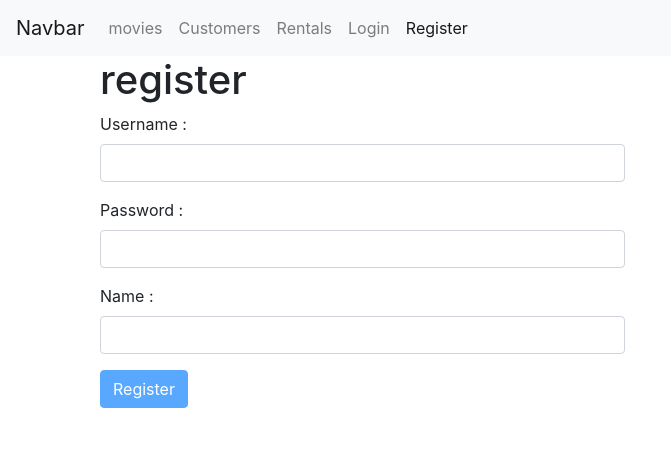
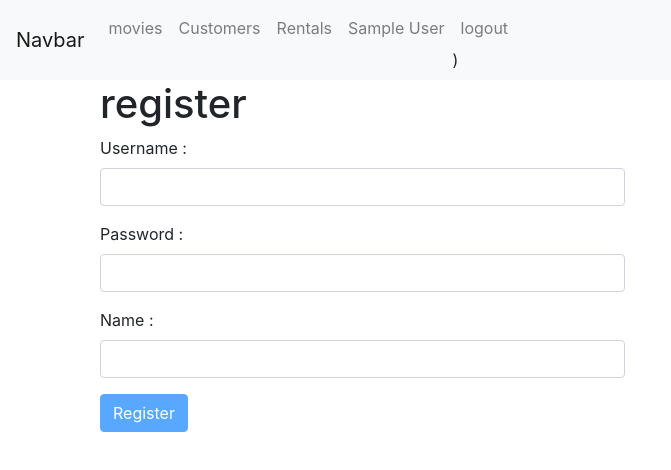
Before and after one commit to aymenzitouni/Items_Dashboard_ReactJs, a React (Create React App) app: page /register in a window 1280 px wide. Shown: the top 470 px of the page, without its empty margins (0-671 px from the left). Built offline with nearby package versions, Linux system fonts and the light colour scheme; sample sign-in values are in the browser's storage.

Commit message:
logout component

```diff
--- a/package.json
+++ b/package.json
@@ -11,6 +11,7 @@
     "bootstrap": "^4.5.2",
     "font-awesome": "^4.7.0",
     "joi-browser": "^13.4.0",
+    "jwt-decode": "^2.2.0",
     "loadsh": "0.0.4",
     "react": "^16.13.1",
     "react-dom": "^16.13.1",
--- a/src/App.js
+++ b/src/App.js
@@ -1,6 +1,7 @@
 import React, { Component } from "react";
 import { Route, Switch, Redirect } from "react-router-dom";
 import { ToastContainer } from "react-toastify";
+import jwtDecode from "jwt-decode";
 import Movies from "./components/movies";
 import Navbar from "./components/navbar";
 import Home from "./components/home";
@@ -11,18 +12,29 @@
 import LoginForm from "./components/loginForm";
 import RegisterForm from "./components/registerForm";
 import "react-toastify/dist/ReactToastify.css";
+import Logout from "./components/logout";
 
 class App extends Component {
   state = {};
+  componentDidMount() {
+    try {
+      const jwt = localStorage.getItem("token");
+      const user = jwtDecode(jwt);
+      this.setState({ user });
+      console.log(user);
+    } catch (ex) {}
+  }
   render() {
     return (
       <React.Fragment>
         <ToastContainer />
-        <Navbar />
+        <Navbar user={this.state.user} />
         <main className="container">
           <Switch>
             <Route path="/login" component={LoginForm} />
             <Route path="/register" component={RegisterForm} />
+            <Route path="/logout" component={Logout} />
+
             <Route path="/movies/:_id" component={MovieForm} />
             <Route path="/movies/new" component={MovieForm} />
             <Route path="/movies" component={Movies} />
--- a/src/components/loginForm.jsx
+++ b/src/components/loginForm.jsx
@@ -16,7 +16,8 @@
       const { data } = this.state;
       const { data: jwt } = await login(data.username, data.password);
       localStorage.setItem("token", jwt);
-      this.props.history.push("/movies");
+      window.location = "/";
+
       console.log("submmited");
     } catch (ex) {
       if (ex.response && ex.response.status === 400) {
--- /dev/null
+++ b/src/components/logout.jsx
@@ -0,0 +1,12 @@
+import React, { Component } from "react";
+class Logout extends Component {
+  componentDidMount() {
+    localStorage.removeItem("token");
+    window.location = "/";
+  }
+  render() {
+    return null;
+  }
+}
+
+export default Logout;
--- a/src/components/navbar.jsx
+++ b/src/components/navbar.jsx
@@ -1,7 +1,7 @@
 import React from "react";
 import { NavLink } from "react-router-dom";
 
-const Navbar = (props) => {
+const Navbar = ({ user }) => {
   return (
     <nav className="navbar navbar-expand-lg navbar-light bg-light">
       <NavLink className="navbar-brand" to="/">
@@ -36,6 +36,8 @@
               Rentals
             </NavLink>
           </li>
+          {!user && (
+            <React.Fragment>
               <li className="nav-item">
                 <NavLink className="nav-link" to="/login">
                   Login
@@ -46,6 +48,23 @@
                   Register
                 </NavLink>
               </li>
+            </React.Fragment>
+          )}
+          {user && (
+            <React.Fragment>
+              <li className="nav-item">
+                <NavLink className="nav-link" to="/me">
+                  {user.name}
+                </NavLink>
+              </li>
+              <li className="nav-item">
+                <NavLink className="nav-link" to="/logout">
+                  logout
+                </NavLink>
+                )
+              </li>
+            </React.Fragment>
+          )}
         </ul>
       </div>
     </nav>
--- a/src/components/registerForm.jsx
+++ b/src/components/registerForm.jsx
@@ -13,7 +13,7 @@
     console.log("submmited");
     const response = await register(this.state.data);
     localStorage.setItem("token", response.headers["x-auth-token"]);
-    this.props.history.push("/movies");
+    window.location = "/";
   };
   render() {
     const { data, errors } = this.state;
```
Also changed, not shown: 1 other file (tests, documents, lock files or other folders). Lines whose indentation alone changed are shown as unchanged.
